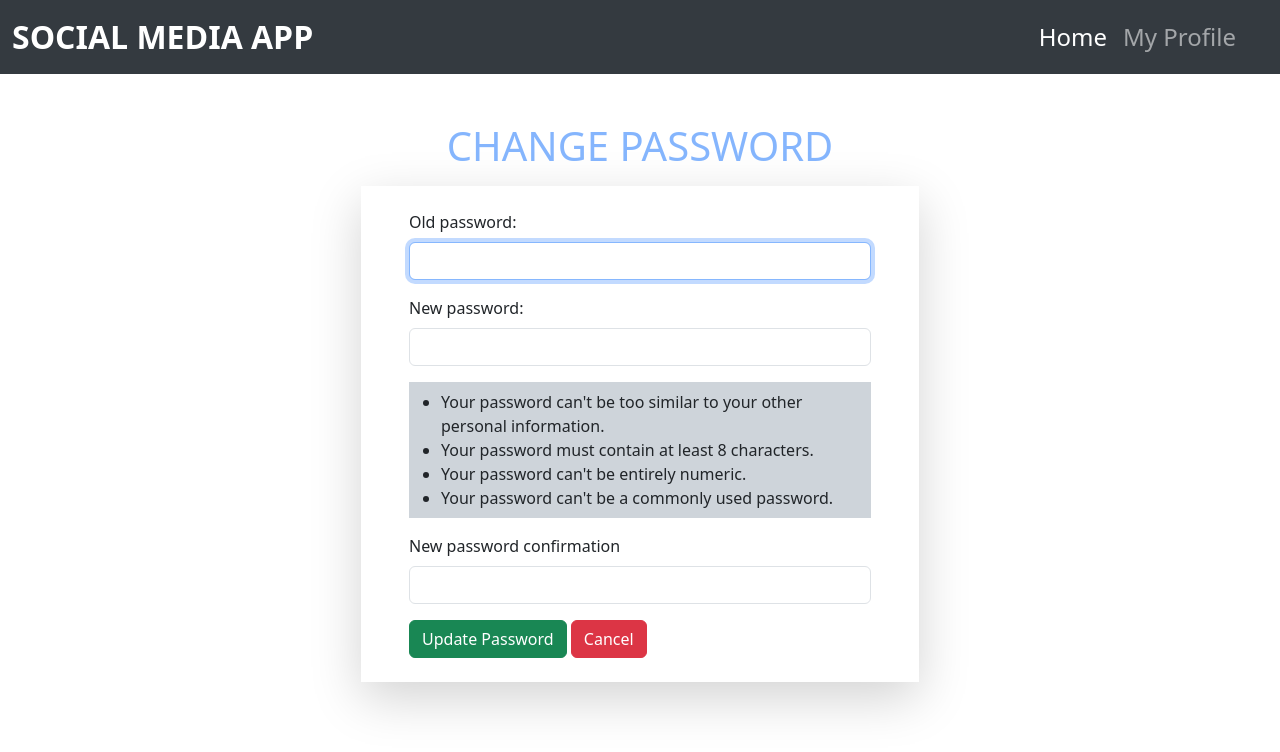
After one commit to karthi-mr/Social-media-app, a Django app: page /users/password_change/ in a window 1280 px wide. The commit adds this page. Shown: the top 752 px of the page. Run offline with Django 5.2, Linux system fonts and the light colour scheme; the visitor is signed in with stand-in values (Sample User, id 1).

Commit message:
password reset, change feature impl

```diff
--- a/social_app/settings.py
+++ b/social_app/settings.py
@@ -122,3 +122,8 @@ STATIC_URL = 'static/'
 # https://docs.djangoproject.com/en/5.0/ref/settings/#default-auto-field
 
 DEFAULT_AUTO_FIELD = 'django.db.models.BigAutoField'
+
+LOGIN_URL = 'users:user-login'
+LOGOUT_URL = 'users:user-logout'
+
+EMAIL_BACKEND = 'django.core.mail.backends.console.EmailBackend'
--- a/users/templates/users/login.html
+++ b/users/templates/users/login.html
@@ -20,6 +20,10 @@
             <label for="id_password" class="form-label">Password</label>
             {{ login_form.password }}
         </div>
+        <a href="{% url 'users:password-reset' %}"
+            class="link-danger d-block mb-3 text-end link-underline-opacity-0 link-underline-opacity-50-hover">
+            Forget Password
+        </a>
         <input type="submit" value="Login" class="btn btn-success">
     </form>
 </div>
--- a/users/templates/users/navigation.html
+++ b/users/templates/users/navigation.html
@@ -31,6 +31,7 @@
         <button type="button" class="btn-close" data-bs-dismiss="offcanvas" aria-label="Close"></button>
     </div>
     <div class="offcanvas-body text-center">
+        <a href="{% url 'users:password_change' %}" class="btn btn-outline-success w-75 my-3" role="button">Change Password</a>
         <a href="{% url 'users:user-logout' %}" class="btn btn-outline-danger w-75" role="button">Logout</a>
     </div>
 </div>
--- /dev/null
+++ b/users/templates/users/password_change_form.html
@@ -0,0 +1,62 @@
+{% extends "users/base.html" %}
+
+{% block body %}
+<div class="container mt-5">
+    <h1 class="text-uppercase my-3 text-center text-primary opacity-50">Change Password</h1>
+    <form action="" method="post" class="w-50 mx-auto shadow-lg px-5 py-4">
+        {% csrf_token %}
+        {% if form.errors %}
+        <div class="alert alert-danger list-unstyled">
+            {{ form.errors }}
+        </div>
+        {% endif %}
+        <!-- old password -->
+        <div class="mb-3">
+            <label for="id_old_password" class="form-label">Old password:</label>
+            <input
+                type="password"
+                name="old_password"
+                autocomplete="current-password"
+                required
+                autofocus
+                id="id_old_password"
+                class="form-control">
+        </div>
+        <!-- new password -->
+        <div class="mb-3">
+            <label for="id_new_password1" class="form-label">New password:</label>
+            <input
+                type="password"
+                name="new_password1"
+                autocomplete="new-password"
+                required
+                id="id_new_password1"
+                class="form-control">
+        </div>
+        <!-- message -->
+        <div class="mb-3">
+            <ul class="bg-dark-subtle py-2">
+                <li>Your password can't be too similar to your other personal information.</li>
+                <li>Your password must contain at least 8 characters.</li>
+                <li>Your password can't be entirely numeric.</li>
+                <li>Your password can't be a commonly used password.</li>
+            </ul>
+        </div>
+        <!-- confirm password -->
+        <div class="mb-3">
+            <label for="id_new_password2" class="form-label">New password confirmation</label>
+            <input
+                type="password"
+                name="new_password2"
+                autocomplete="new-password"
+                required
+                id="id_new_password2"
+                class="form-control">
+        </div>
+        <!--  -->
+        <input type="submit" value="Update Password" role="button" class="btn btn-success">
+        <a href="{% url 'users:index' %}" role="button" class="btn btn-danger">Cancel</a>
+    </form>
+</div>
+
+{% endblock body %}
--- a/users/urls.py
+++ b/users/urls.py
@@ -1,4 +1,12 @@
-from django.urls import path
+from django.contrib.auth.views import (
+    PasswordChangeDoneView,
+    PasswordChangeView,
+    PasswordResetCompleteView,
+    PasswordResetConfirmView,
+    PasswordResetDoneView,
+    PasswordResetView,
+)
+from django.urls import path, reverse_lazy
 
 from users import views
 
@@ -7,4 +15,46 @@ urlpatterns = [
     path('', views.index, name='index'),
     path('login/', views.user_login, name='user-login'),
     path('logout/', views.user_logout, name='user-logout'),
+    path(
+        'password_change/',
+        PasswordChangeView.as_view(
+            template_name='users/password_change_form.html',
+            success_url=reverse_lazy('users:password-change-done'),
+        ),
+        name='password_change',
+    ),
+    path(
+        'password_change/done/',
+        PasswordChangeDoneView.as_view(template_name='users/password_change_done.html'),
+        name='password-change-done',
+    ),
+    path(
+        'password_reset/',
+        PasswordResetView.as_view(
+            template_name='users/password_reset_form.html',
+            success_url=reverse_lazy('users:password-reset-done'),
+            email_template_name='users/password_reset_email.html',
+        ),
+        name='password-reset',
+    ),
+    path(
+        'password_reset/done/',
+        PasswordResetDoneView.as_view(template_name='users/password_reset_done.html'),
+        name='password-reset-done',
+    ),
+    path(
+        'reset/<uidb64>/<token>',
+        PasswordResetConfirmView.as_view(
+            template_name='users/password_reset_confirm.html',
+            success_url=reverse_lazy('users:password-reset-complete'),
+        ),
+        name='password-reset-confirm',
+    ),
+    path(
+        'reset/done/',
+        PasswordResetCompleteView.as_view(
+            template_name='users/password_reset_complete.html'
+        ),
+        name='password-reset-complete',
+    ),
 ]
```
Also changed, not shown: users/templates/users/password_change_done.html (added, +10 -0 lines), users/templates/users/password_reset_complete.html (added, +10 -0 lines), users/templates/users/password_reset_confirm.html (added, +50 -0 lines), users/templates/users/password_reset_done.html (added, +10 -0 lines), users/templates/users/password_reset_email.html (added, +14 -0 lines), users/templates/users/password_reset_form.html (added, +24 -0 lines).
